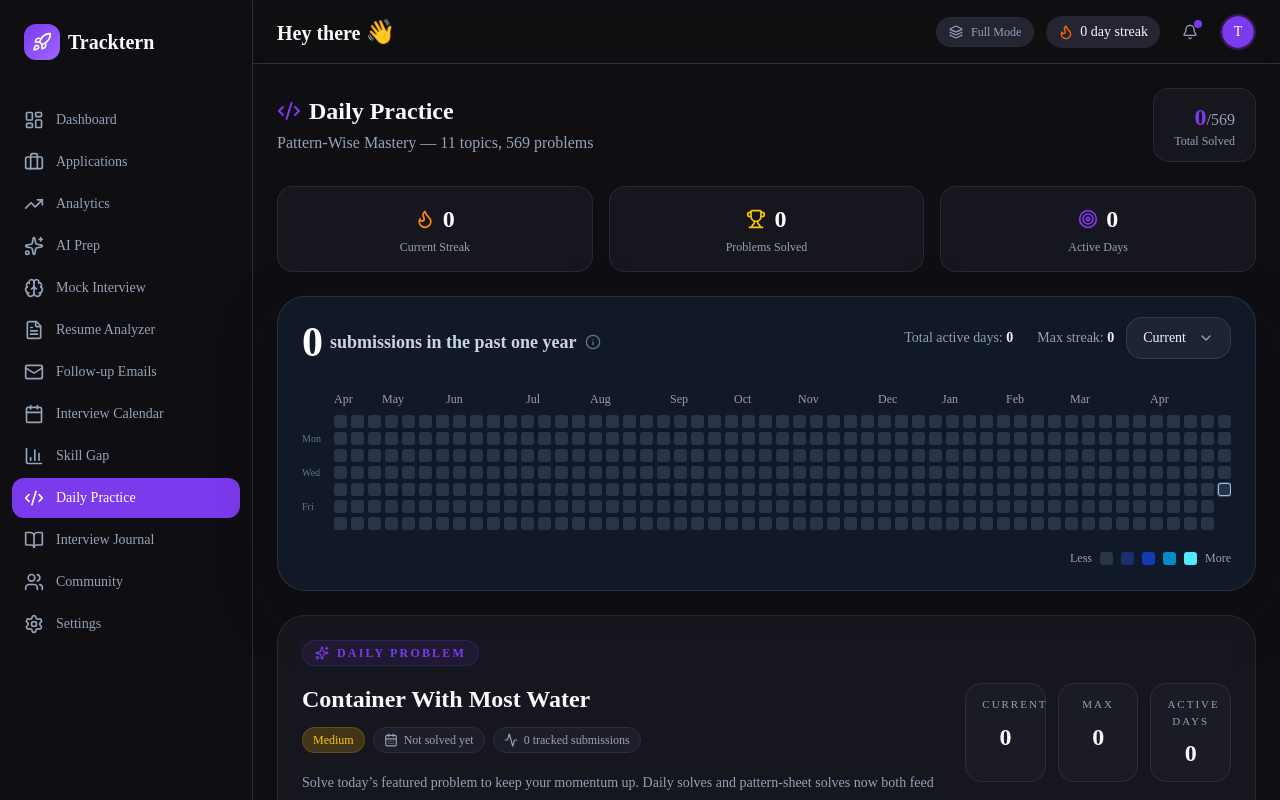
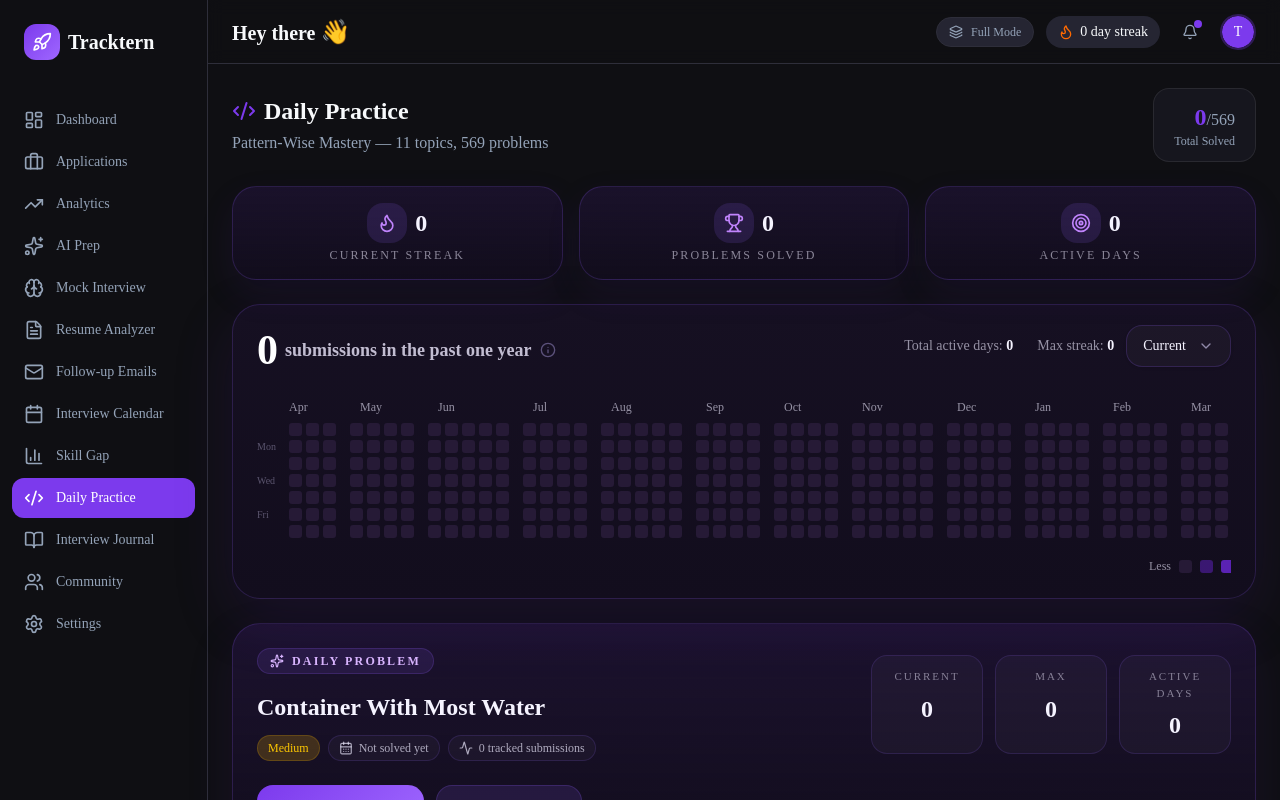
Before and after one commit to ayushoncode/Tracktern, a Next.js app in the folder client/: page /practice in a window 1280 px wide. Shown: the top 800 px of the page. Built offline with nearby package versions, Linux system fonts and the light colour scheme.

Commit message:
Polish daily practice theme consistency

```diff
--- a/client/app/(dashboard)/practice/page.tsx
+++ b/client/app/(dashboard)/practice/page.tsx
@@ -668,12 +668,15 @@ function computeStreakStats(submissionCounts: Record<string, number>) {
 
 const MONTH_NAMES = ["Jan","Feb","Mar","Apr","May","Jun","Jul","Aug","Sep","Oct","Nov","Dec"]
 const HEATMAP_DAY_LABELS = ["", "Mon", "", "Wed", "", "Fri", ""]
+const HEATMAP_CELL_SIZE = 13
+const HEATMAP_GRID_GAP = 4
+const HEATMAP_MONTH_GAP = 10
 const HEATMAP_LEVEL_STYLES = [
-  "bg-slate-700/70 hover:bg-slate-600/80",
-  "bg-blue-900/70 hover:bg-blue-800/80",
-  "bg-blue-700/75 hover:bg-blue-600/80",
-  "bg-sky-500/80 hover:bg-sky-400/85",
-  "bg-cyan-300 hover:bg-cyan-200",
+  "bg-[#261a36] hover:bg-[#312046]",
+  "bg-[#4c1d95]/70 hover:bg-[#5b21b6]/80",
+  "bg-[#6d28d9]/80 hover:bg-[#7c3aed]/85",
+  "bg-[#8b5cf6]/85 hover:bg-[#9f67ff]/90",
+  "bg-[#c084fc] hover:bg-[#d8a4ff]",
 ]
 
 type View = "home" | "topic" | "pattern"
@@ -780,6 +783,20 @@ export default function PracticePage() {
       lastMonth = c.month
     }
   })
+  const monthStartWeeks = useMemo(() => new Set(monthLabels.map((label) => label.week).filter((week) => week > 0)), [monthLabels])
+  const weekOffsets = useMemo(() => {
+    const offsets: number[] = []
+    let currentOffset = 0
+
+    for (let week = 0; week < totalWeeks; week += 1) {
+      offsets.push(currentOffset)
+      currentOffset += HEATMAP_CELL_SIZE + HEATMAP_GRID_GAP
+      if (monthStartWeeks.has(week + 1)) currentOffset += HEATMAP_MONTH_GAP
+    }
+
+    offsets.push(currentOffset)
+    return offsets
+  }, [monthStartWeeks, totalWeeks])
 
   // PATTERN VIEW
   if (view === "pattern" && selectedPattern) {
@@ -922,50 +939,56 @@ export default function PracticePage() {
       </div>
 
       {/* Stats */}
-      <div className="grid grid-cols-3 gap-4">
-        <div className="glass-card rounded-xl border border-border p-4 text-center">
-          <div className="flex items-center justify-center gap-2 mb-1">
-            <Flame className="w-5 h-5 text-orange-400" />
-            <span className="text-2xl font-bold text-foreground">{stats.currentStreak}</span>
+      <div className="grid grid-cols-1 gap-4 sm:grid-cols-3">
+        <div className="rounded-[24px] border border-[#8b5cf6]/20 bg-[linear-gradient(180deg,rgba(109,40,217,0.12)_0%,rgba(18,13,29,0.9)_100%)] p-4 text-center shadow-[0_14px_34px_rgba(76,29,149,0.12)]">
+          <div className="mb-1 flex items-center justify-center gap-2">
+            <div className="flex h-10 w-10 items-center justify-center rounded-2xl bg-[#8b5cf6]/15">
+              <Flame className="h-5 w-5 text-[#c084fc]" />
+            </div>
+            <span className="text-2xl font-bold text-violet-50">{stats.currentStreak}</span>
           </div>
-          <p className="text-xs text-muted-foreground">Current Streak</p>
+          <p className="text-xs uppercase tracking-[0.18em] text-violet-100/55">Current Streak</p>
         </div>
-        <div className="glass-card rounded-xl border border-border p-4 text-center">
-          <div className="flex items-center justify-center gap-2 mb-1">
-            <Trophy className="w-5 h-5 text-yellow-400" />
-            <span className="text-2xl font-bold text-foreground">{totalSolved}</span>
+        <div className="rounded-[24px] border border-[#8b5cf6]/20 bg-[linear-gradient(180deg,rgba(109,40,217,0.12)_0%,rgba(18,13,29,0.9)_100%)] p-4 text-center shadow-[0_14px_34px_rgba(76,29,149,0.12)]">
+          <div className="mb-1 flex items-center justify-center gap-2">
+            <div className="flex h-10 w-10 items-center justify-center rounded-2xl bg-[#8b5cf6]/15">
+              <Trophy className="h-5 w-5 text-[#c084fc]" />
+            </div>
+            <span className="text-2xl font-bold text-violet-50">{totalSolved}</span>
           </div>
-          <p className="text-xs text-muted-foreground">Problems Solved</p>
+          <p className="text-xs uppercase tracking-[0.18em] text-violet-100/55">Problems Solved</p>
         </div>
-        <div className="glass-card rounded-xl border border-border p-4 text-center">
-          <div className="flex items-center justify-center gap-2 mb-1">
-            <Target className="w-5 h-5 text-primary" />
-            <span className="text-2xl font-bold text-foreground">{stats.activeDays}</span>
+        <div className="rounded-[24px] border border-[#8b5cf6]/20 bg-[linear-gradient(180deg,rgba(109,40,217,0.12)_0%,rgba(18,13,29,0.9)_100%)] p-4 text-center shadow-[0_14px_34px_rgba(76,29,149,0.12)]">
+          <div className="mb-1 flex items-center justify-center gap-2">
+            <div className="flex h-10 w-10 items-center justify-center rounded-2xl bg-[#8b5cf6]/15">
+              <Target className="h-5 w-5 text-[#c084fc]" />
+            </div>
+            <span className="text-2xl font-bold text-violet-50">{stats.activeDays}</span>
           </div>
-          <p className="text-xs text-muted-foreground">Active Days</p>
+          <p className="text-xs uppercase tracking-[0.18em] text-violet-100/55">Active Days</p>
         </div>
       </div>
 
       {/* GitHub-style Yearly Heatmap */}
-      <div className="overflow-hidden rounded-[28px] border border-white/10 bg-[#111827] px-4 py-5 shadow-[0_20px_60px_rgba(2,6,23,0.28)] sm:px-6">
+      <div className="overflow-hidden rounded-[28px] border border-[#8b5cf6]/20 bg-[linear-gradient(180deg,#161022_0%,#120d1d_100%)] px-4 py-5 shadow-[0_20px_60px_rgba(76,29,149,0.18)] sm:px-6">
         <div className="flex flex-col gap-4 lg:flex-row lg:items-start lg:justify-between">
-          <div className="flex items-center gap-2 text-[15px] font-semibold text-slate-100 sm:text-[18px]">
+          <div className="flex items-center gap-2 text-[15px] font-semibold text-violet-50 sm:text-[18px]">
             <span className="text-3xl font-black tracking-tight text-white sm:text-[42px]">{stats.totalSubmissions}</span>
-            <span className="leading-none text-slate-300">submissions in the past one year</span>
-            <Info className="h-4 w-4 text-slate-500" />
+            <span className="leading-none text-violet-100/80">submissions in the past one year</span>
+            <Info className="h-4 w-4 text-violet-300/40" />
           </div>
 
           <div className="flex flex-col gap-3 sm:flex-row sm:items-center sm:justify-between lg:justify-end">
-            <div className="flex items-center gap-6 text-sm text-slate-400">
-              <span>Total active days: <span className="font-semibold text-slate-100">{stats.activeDays}</span></span>
-              <span>Max streak: <span className="font-semibold text-slate-100">{stats.maxStreak}</span></span>
+            <div className="flex items-center gap-6 text-sm text-violet-100/60">
+              <span>Total active days: <span className="font-semibold text-violet-50">{stats.activeDays}</span></span>
+              <span>Max streak: <span className="font-semibold text-violet-50">{stats.maxStreak}</span></span>
             </div>
             <button
               type="button"
-              className="inline-flex items-center justify-between gap-3 rounded-xl border border-white/10 bg-white/5 px-4 py-2.5 text-sm font-medium text-slate-100 shadow-sm transition-colors hover:bg-white/10"
+              className="inline-flex items-center justify-between gap-3 rounded-xl border border-[#8b5cf6]/20 bg-[#ffffff08] px-4 py-2.5 text-sm font-medium text-violet-50 shadow-sm transition-colors hover:bg-[#ffffff12]"
             >
               Current
-              <ChevronDown className="h-4 w-4 text-slate-400" />
+              <ChevronDown className="h-4 w-4 text-violet-200/60" />
             </button>
           </div>
         </div>
@@ -976,9 +999,10 @@ export default function PracticePage() {
               {monthLabels.map((label, index) => (
                 <div
                   key={`${label.month}-${label.week}`}
-                  className="text-xs font-medium text-slate-400"
+                  className="text-xs font-medium text-violet-100/60"
                   style={{
-                    width: `${(index < monthLabels.length - 1 ? monthLabels[index + 1].week - label.week : totalWeeks - label.week) * 16}px`,
+                    width: `${weekOffsets[index < monthLabels.length - 1 ? monthLabels[index + 1].week : totalWeeks] - weekOffsets[label.week]}px`,
+                    paddingLeft: monthStartWeeks.has(label.week) ? `${HEATMAP_MONTH_GAP}px` : "0px",
                   }}
                 >
                   {MONTH_NAMES[label.month]}
@@ -989,7 +1013,7 @@ export default function PracticePage() {
             <div className="mt-2 flex gap-2">
               <div className="flex flex-col gap-1 pr-1">
                 {HEATMAP_DAY_LABELS.map((day, index) => (
-                  <div key={`${day}-${index}`} className="flex h-[13px] w-5 items-center text-[10px] font-medium text-slate-500">
+                  <div key={`${day}-${index}`} className="flex h-[13px] w-5 items-center text-[10px] font-medium text-violet-200/35">
                     {day}
                   </div>
                 ))}
@@ -997,7 +1021,11 @@ export default function PracticePage() {
 
               <div className="flex gap-1">
                 {Array.from({ length: totalWeeks }, (_, week) => (
-                  <div key={week} className="flex flex-col gap-1">
+                  <div
+                    key={week}
+                    className="flex flex-col gap-1"
+                    style={{ marginLeft: monthStartWeeks.has(week) ? `${HEATMAP_MONTH_GAP}px` : "0px" }}
+                  >
                     {Array.from({ length: 7 }, (_, day) => {
                       const cell = heatmapCellMap.get(`${week}-${day}`)
                       if (!cell) return <div key={day} className="h-[13px] w-[13px]" />
@@ -1012,7 +1040,7 @@ export default function PracticePage() {
                           className={cn(
                             "h-[13px] w-[13px] rounded-[3px] border border-transparent transition-all",
                             HEATMAP_LEVEL_STYLES[level],
-                            isToday && "border-sky-200/80 ring-1 ring-sky-300/30"
+                            isToday && "border-violet-200/90 ring-1 ring-violet-300/40"
                           )}
                         />
                       )
@@ -1022,7 +1050,7 @@ export default function PracticePage() {
               </div>
             </div>
 
-            <div className="mt-5 flex items-center justify-end gap-2 text-xs text-slate-400">
+            <div className="mt-5 flex items-center justify-end gap-2 text-xs text-violet-100/60">
               <span>Less</span>
               {HEATMAP_LEVEL_STYLES.map((color, index) => (
                 <div key={index} className={cn("h-[13px] w-[13px] rounded-[3px]", color)} />
@@ -1034,44 +1062,42 @@ export default function PracticePage() {
       </div>
 
       {/* Daily Problem */}
-      <div className="glass-card rounded-[28px] border border-border p-5 sm:p-6">
+      <div className="rounded-[28px] border border-[#8b5cf6]/20 bg-[linear-gradient(180deg,rgba(109,40,217,0.14)_0%,rgba(18,13,29,0.96)_100%)] p-5 shadow-[0_18px_48px_rgba(76,29,149,0.14)] sm:p-6">
         <div className="flex flex-col gap-5 lg:flex-row lg:items-center lg:justify-between">
           <div className="max-w-2xl">
-            <div className="inline-flex items-center gap-2 rounded-full border border-primary/20 bg-primary/10 px-3 py-1 text-xs font-semibold uppercase tracking-[0.18em] text-primary">
+            <div className="inline-flex items-center gap-2 rounded-full border border-[#8b5cf6]/20 bg-[#8b5cf6]/12 px-3 py-1 text-xs font-semibold uppercase tracking-[0.18em] text-[#d8b4fe]">
               <Sparkles className="w-3.5 h-3.5" />
               Daily Problem
             </div>
-            <h3 className="mt-4 text-2xl font-black text-foreground">{dailyProblem.title}</h3>
+            <h3 className="mt-4 text-2xl font-black text-violet-50">{dailyProblem.title}</h3>
             <div className="mt-3 flex flex-wrap items-center gap-2">
               <span className={cn("text-xs px-2.5 py-1 rounded-full border font-medium", diffColor[dailyProblem.difficulty])}>
                 {dailyProblem.difficulty}
               </span>
-              <span className="text-xs px-2.5 py-1 rounded-full border border-border bg-secondary/60 text-muted-foreground inline-flex items-center gap-1.5">
+              <span className="inline-flex items-center gap-1.5 rounded-full border border-[#8b5cf6]/16 bg-[#ffffff08] px-2.5 py-1 text-xs text-violet-100/70">
                 <CalendarDays className="w-3.5 h-3.5" />
                 {dailyDone ? "Completed today" : "Not solved yet"}
               </span>
-              <span className="text-xs px-2.5 py-1 rounded-full border border-border bg-secondary/60 text-muted-foreground inline-flex items-center gap-1.5">
+              <span className="inline-flex items-center gap-1.5 rounded-full border border-[#8b5cf6]/16 bg-[#ffffff08] px-2.5 py-1 text-xs text-violet-100/70">
                 <Activity className="w-3.5 h-3.5" />
                 {stats.totalSubmissions} tracked submissions
               </span>
             </div>
-            <p className="mt-4 text-sm leading-7 text-muted-foreground">
-              Solve today’s featured problem to keep your momentum up. Daily solves and pattern-sheet solves now both feed the same submission tracker and heatmap.
-            </p>
+
           </div>
 
           <div className="grid gap-3 sm:grid-cols-3 lg:w-[360px]">
-            <div className="rounded-2xl border border-border bg-secondary/40 px-4 py-3 text-center">
-              <p className="text-[11px] uppercase tracking-[0.18em] text-muted-foreground">Current</p>
-              <p className="mt-2 text-2xl font-black text-foreground">{stats.currentStreak}</p>
+            <div className="rounded-2xl border border-[#8b5cf6]/16 bg-[#ffffff08] px-4 py-3 text-center">
+              <p className="text-[11px] uppercase tracking-[0.18em] text-violet-100/50">Current</p>
+              <p className="mt-2 text-2xl font-black text-violet-50">{stats.currentStreak}</p>
             </div>
-            <div className="rounded-2xl border border-border bg-secondary/40 px-4 py-3 text-center">
-              <p className="text-[11px] uppercase tracking-[0.18em] text-muted-foreground">Max</p>
-              <p className="mt-2 text-2xl font-black text-foreground">{stats.maxStreak}</p>
+            <div className="rounded-2xl border border-[#8b5cf6]/16 bg-[#ffffff08] px-4 py-3 text-center">
+              <p className="text-[11px] uppercase tracking-[0.18em] text-violet-100/50">Max</p>
+              <p className="mt-2 text-2xl font-black text-violet-50">{stats.maxStreak}</p>
             </div>
-            <div className="rounded-2xl border border-border bg-secondary/40 px-4 py-3 text-center">
-              <p className="text-[11px] uppercase tracking-[0.18em] text-muted-foreground">Active Days</p>
-              <p className="mt-2 text-2xl font-black text-foreground">{stats.activeDays}</p>
+            <div className="rounded-2xl border border-[#8b5cf6]/16 bg-[#ffffff08] px-4 py-3 text-center">
+              <p className="text-[11px] uppercase tracking-[0.18em] text-violet-100/50">Active Days</p>
+              <p className="mt-2 text-2xl font-black text-violet-50">{stats.activeDays}</p>
             </div>
           </div>
         </div>
@@ -1088,12 +1114,12 @@ export default function PracticePage() {
           {!dailyDone ? (
             <button
               onClick={markDailyDone}
-              className="inline-flex items-center justify-center gap-2 rounded-xl border border-green-500/20 bg-green-500/10 px-4 py-3 text-sm font-medium text-green-400 hover:bg-green-500/20"
+              className="inline-flex items-center justify-center gap-2 rounded-xl border border-[#8b5cf6]/22 bg-[#8b5cf6]/14 px-4 py-3 text-sm font-medium text-[#e9d5ff] hover:bg-[#8b5cf6]/22"
             >
               <CheckCircle className="w-4 h-4" /> Mark as Solved
             </button>
           ) : (
-            <div className="inline-flex items-center justify-center gap-2 rounded-xl border border-green-500/20 bg-green-500/10 px-4 py-3 text-sm font-medium text-green-400">
+            <div className="inline-flex items-center justify-center gap-2 rounded-xl border border-[#8b5cf6]/22 bg-[#8b5cf6]/14 px-4 py-3 text-sm font-medium text-[#e9d5ff]">
               <CheckCircle className="w-4 h-4" /> Come back tomorrow for a new one
             </div>
           )}
```
